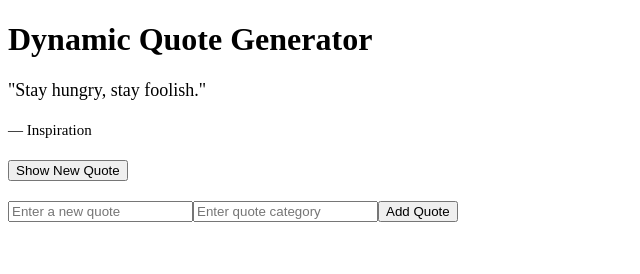
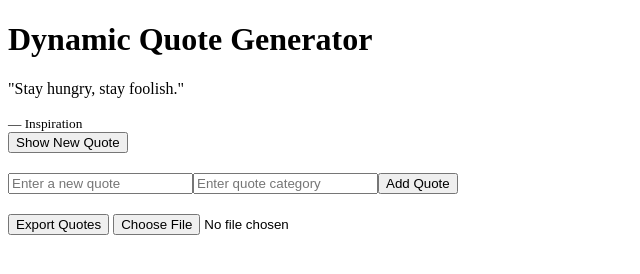
Before and after one commit to Ginaa750/alx_fe_javascript, a plain HTML site: page dom-manipulation/index.html in a window 1280 px wide. Both pictures are taken after a click on the button "Show New Quote". Shown: the whole page, without its empty margins (0-640 px from the left). Drawn offline with Linux system fonts and the light colour scheme.

Commit message:
Add commit

```diff
--- a/dom-manipulation/index.html
+++ b/dom-manipulation/index.html
@@ -8,16 +8,21 @@
 <body>
   <h1>Dynamic Quote Generator</h1>
 
-  <!-- Where quotes will be shown -->
-  <div id="quoteDisplay" style="margin: 20px 0; font-size: 18px;"></div>
+  <!-- Quote display -->
+  <div id="quoteDisplay"></div>
 
-  <!-- Button to show a new quote -->
+  <!-- Show random quote -->
   <button id="newQuote">Show New Quote</button>
 
-  <!-- Placeholder for dynamically created form -->
+  <!-- Add quote form container (populated by JS) -->
   <div id="quoteFormContainer" style="margin-top: 20px;"></div>
 
-  <!-- Link to external JavaScript file -->
+  <!-- Import/export controls -->
+  <div style="margin-top: 20px;">
+    <button onclick="exportQuotesToJson()">Export Quotes</button>
+    <input type="file" id="importFile" accept=".json" onchange="importFromJsonFile(event)">
+  </div>
+
   <script src="script.js"></script>
 </body>
 </html>
--- a/dom-manipulation/script.js
+++ b/dom-manipulation/script.js
@@ -1,11 +1,16 @@
-// Array of quote objects
-const quotes = [
+// Load quotes from localStorage or use default
+let quotes = JSON.parse(localStorage.getItem("quotes")) || [
   { text: "Believe in yourself!", category: "Motivation" },
   { text: "To be or not to be.", category: "Philosophy" },
   { text: "Stay hungry, stay foolish.", category: "Inspiration" }
 ];
 
-// Function to show a random quote using innerHTML
+// Save quotes to localStorage
+function saveQuotes() {
+  localStorage.setItem("quotes", JSON.stringify(quotes));
+}
+
+// Show a random quote and save to sessionStorage
 function showRandomQuote() {
   const randomIndex = Math.floor(Math.random() * quotes.length);
   const quote = quotes[randomIndex];
@@ -14,15 +19,18 @@ function showRandomQuote() {
     <p>"${quote.text}"</p>
     <small>— ${quote.category}</small>
   `;
+
+  sessionStorage.setItem("lastQuote", JSON.stringify(quote));
 }
 
-// Function to add a new quote
+// Add a new quote to array and localStorage
 function addQuote() {
   const textInput = document.getElementById("newQuoteText").value.trim();
   const categoryInput = document.getElementById("newQuoteCategory").value.trim();
 
   if (textInput && categoryInput) {
     quotes.push({ text: textInput, category: categoryInput });
+    saveQuotes();
     alert("New quote added!");
     document.getElementById("newQuoteText").value = "";
     document.getElementById("newQuoteCategory").value = "";
@@ -31,7 +39,7 @@ function addQuote() {
   }
 }
 
-// ✅ Function now uses createElement and appendChild
+// Create quote input form using createElement and appendChild
 function createAddQuoteForm() {
   const container = document.getElementById("quoteFormContainer");
 
@@ -54,8 +62,56 @@ function createAddQuoteForm() {
   container.appendChild(addButton);
 }
 
-// Initialize on page load
+// Export quotes to JSON file
+function exportQuotesToJson() {
+  const blob = new Blob([JSON.stringify(quotes, null, 2)], { type: "application/json" });
+  const url = URL.createObjectURL(blob);
+
+  const link = document.createElement("a");
+  link.href = url;
+  link.download = "quotes.json";
+  link.click();
+
+  URL.revokeObjectURL(url);
+}
+
+// Import quotes from uploaded JSON file
+function importFromJsonFile(event) {
+  const fileReader = new FileReader();
+
+  fileReader.onload = function (e) {
+    try {
+      const importedQuotes = JSON.parse(e.target.result);
+      if (Array.isArray(importedQuotes)) {
+        quotes.push(...importedQuotes);
+        saveQuotes();
+        alert("Quotes imported successfully!");
+      } else {
+        alert("Invalid JSON format.");
+      }
+    } catch {
+      alert("Failed to parse the JSON file.");
+    }
+  };
+
+  fileReader.readAsText(event.target.files[0]);
+}
+
+// Load last viewed quote from sessionStorage if available
+function loadLastViewedQuote() {
+  const lastQuote = sessionStorage.getItem("lastQuote");
+  if (lastQuote) {
+    const quote = JSON.parse(lastQuote);
+    document.getElementById("quoteDisplay").innerHTML = `
+      <p>"${quote.text}"</p>
+      <small>— ${quote.category}</small>
+    `;
+  }
+}
+
+// Initialize app
 document.addEventListener("DOMContentLoaded", () => {
   document.getElementById("newQuote").addEventListener("click", showRandomQuote);
   createAddQuoteForm();
+  loadLastViewedQuote(); // optional sessionStorage load
 });
```
